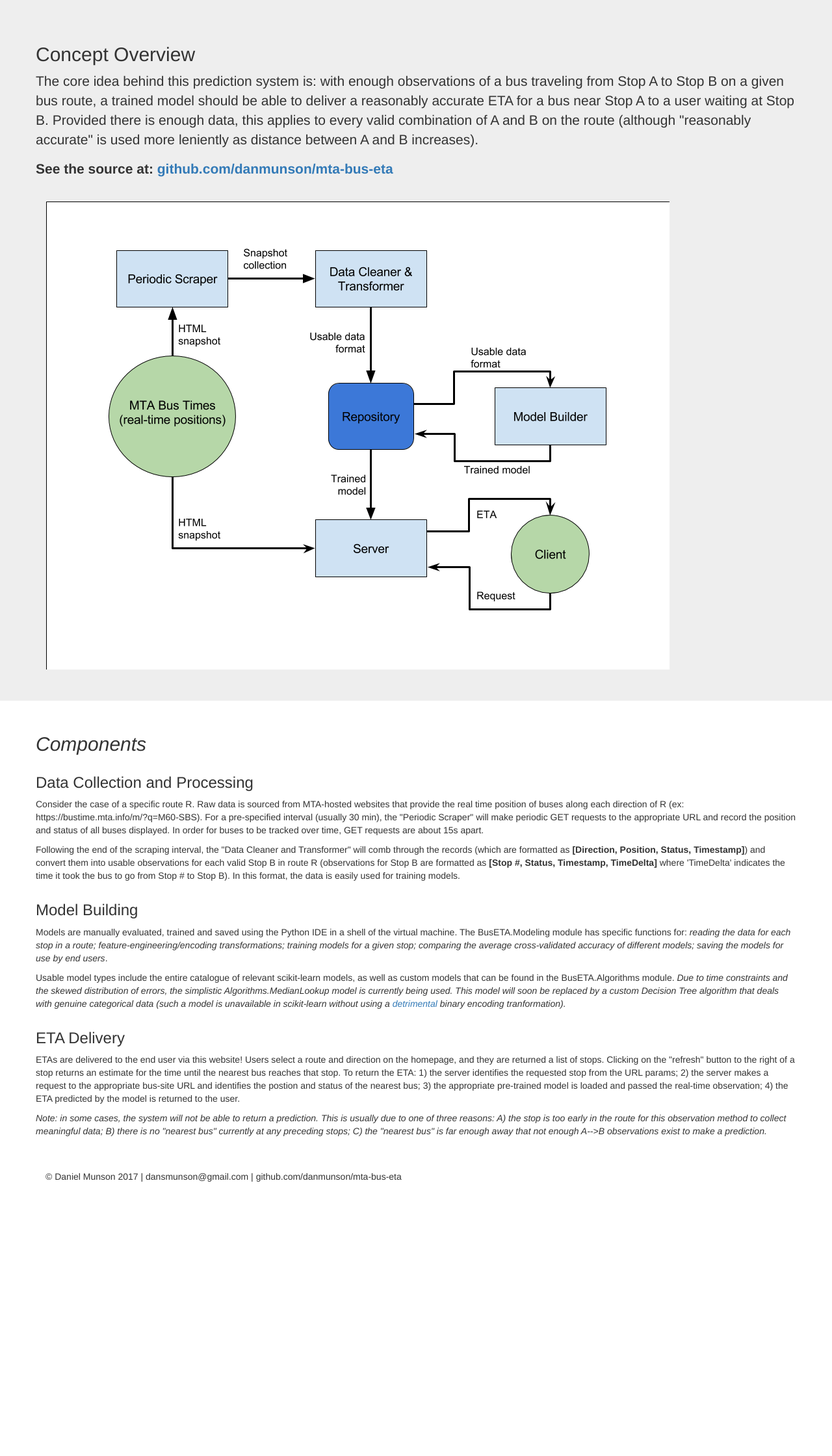
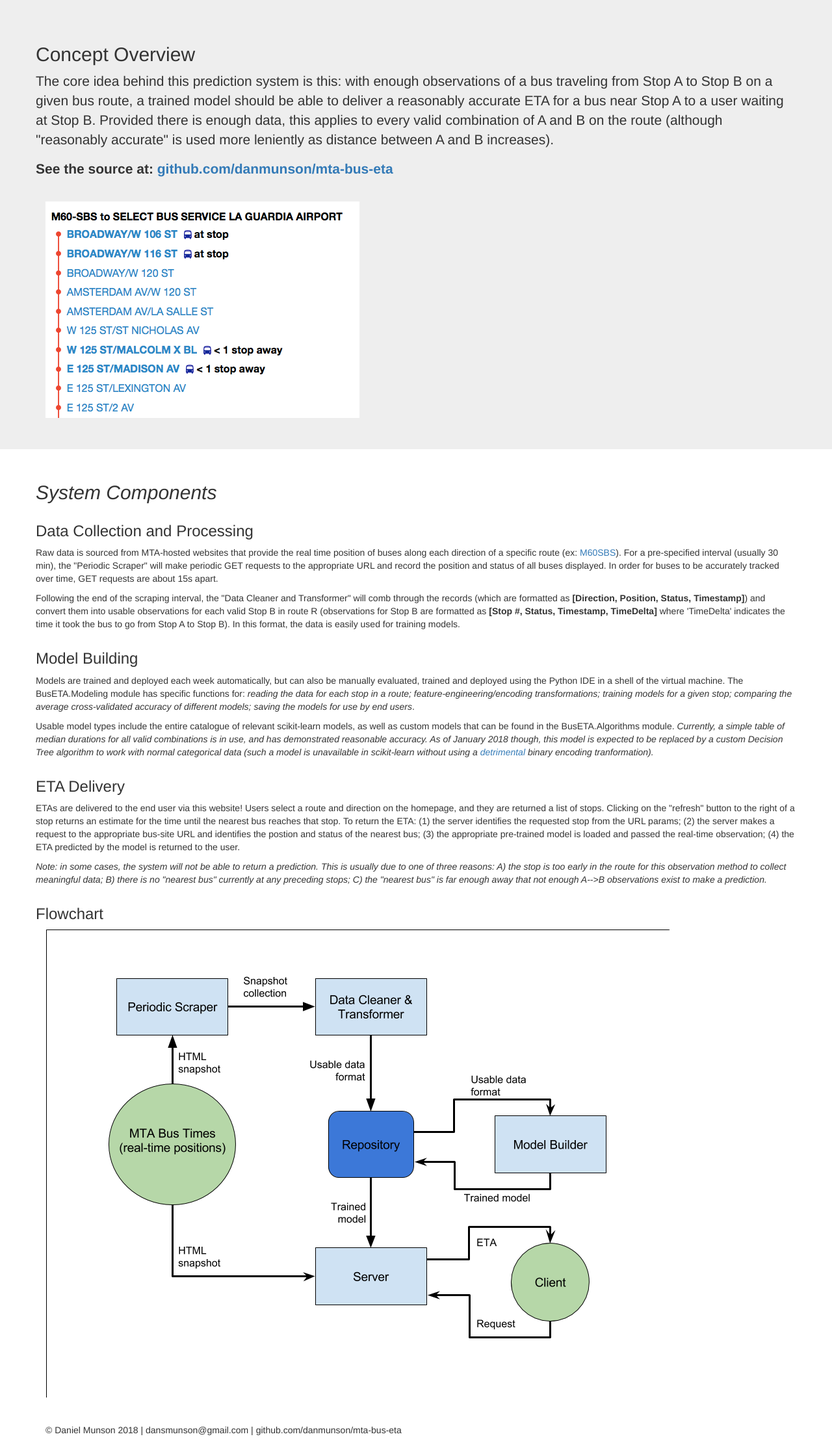
Before and after one commit to danmunson/mta-bus-eta, a Flask app: page /about in a window 1280 px wide. Shown: the part 51-2291 px from the top of the page at 65% size. Before the commit the page ends 1869 px from the top, so only its background shows below. Run offline with Flask 2, Linux system fonts and the light colour scheme; parts of the project's set-up code (start-up, migrations or seed data) failed here and were passed over; some libraries are stand-ins or nearby versions.

Commit message:
aesthetics and descriptions

```diff
--- a/templates/about.html
+++ b/templates/about.html
@@ -6,7 +6,7 @@
     <head>
         <meta charset="utf-8">
         <meta http-equiv="X-UA-Compatible" content="IE=edge,chrome=1">
-        <title></title>
+        <title>RBT</title>
         <meta name="description" content="">
         <meta name="viewport" content="width=device-width, initial-scale=1">
         <link rel="apple-touch-icon" href="{{ url_for('static', filename='apple-touch-icon.png')}}">
@@ -52,7 +52,7 @@
       <div class="container">
           <div class='row'>
               <h2>Concept Overview</h2>
-              <p>The core idea behind this prediction system is: with enough observations of a bus traveling
+              <p>The core idea behind this prediction system is this: with enough observations of a bus traveling
                 from Stop A to Stop B on a given bus route, a trained model should be able to deliver a reasonably
                 accurate ETA for a bus near Stop A to a user waiting at Stop B. Provided there is enough data, this
                 applies to every valid combination of A and B on the route (although "reasonably accurate" is used
@@ -61,7 +61,7 @@
               <p><b>See the source at: <a href="github.com/danmunson/mta-bus-eta">github.com/danmunson/mta-bus-eta</a></b></p>
               <br>
               <div class="col-md-6">
-                <img src="{{ url_for('static', filename='flowchart.png')}}"/>
+                <img src="{{ url_for('static', filename='m60_screenshot.png')}}"/>
               </div>
           </div>
       </div>
@@ -69,32 +69,32 @@
 
     <div class="container">
       <div class='row'>
-        <h2><i>Components</i></h2>
+        <h2><i>System Components</i></h2>
       </div>
       <div class='row'>
         <h3>Data Collection and Processing</h3>
-        <p>Consider the case of a specific route R. Raw data is sourced from MTA-hosted websites that provide the
-            real time position of buses along each direction of R (ex: https://bustime.mta.info/m/?q=M60-SBS). For a
+        <p>Raw data is sourced from MTA-hosted websites that provide the
+            real time position of buses along each direction of a specific route (ex: <a href="https://bustime.mta.info/m/?q=M60-SBS">M60SBS</a>). For a
             pre-specified interval (usually 30 min), the "Periodic Scraper" will make periodic GET requests to the appropriate URL
-            and record the position and status of all buses displayed. In order for buses to be tracked over time, GET requests
+            and record the position and status of all buses displayed. In order for buses to be accurately tracked over time, GET requests
             are about 15s apart.
             </p><p>
             Following the end of the scraping interval, the "Data Cleaner and Transformer" will comb through the records (which
             are formatted as <b>[Direction, Position, Status, Timestamp]</b>) and convert them into usable observations for each valid
             Stop B in route R (observations for Stop B are formatted as <b>[Stop #, Status, Timestamp, TimeDelta]</b> where 'TimeDelta'
-            indicates the time it took the bus to go from Stop # to Stop B). In this format, the data is easily used for training models.
+            indicates the time it took the bus to go from Stop A to Stop B). In this format, the data is easily used for training models.
         </p>
       </div>
       <div class='row'>
         <h3>Model Building</h3>
-        <p>Models are manually evaluated, trained and saved using the Python IDE in a shell of the virtual machine. The BusETA.Modeling
+        <p>Models are trained and deployed each week automatically, but can also be manually evaluated, trained and deployed using the Python IDE in a shell of the virtual machine. The BusETA.Modeling
             module has specific functions for: <i>reading the data for each stop in a route; feature-engineering/encoding transformations;
             training models for a given stop; comparing the average cross-validated accuracy of different models; saving the models for use by end users</i>.
             </p><p>
             Usable model types include the entire catalogue of relevant scikit-learn models, as well as custom models that can be found
-            in the BusETA.Algorithms module. <i>Due to time constraints and the skewed distribution of errors,
-            the simplistic Algorithms.MedianLookup model is currently being used. This model will soon be replaced by a custom Decision Tree
-            algorithm that deals with genuine categorical data (such a model is unavailable in scikit-learn without using a
+            in the BusETA.Algorithms module. <i>Currently, a simple table of median durations for all valid combinations is in use, and has demonstrated reasonable accuracy.
+            As of January 2018 though, this model is expected to be replaced by a custom Decision Tree
+            algorithm to work with normal categorical data (such a model is unavailable in scikit-learn without using a
             <a href="https://roamanalytics.com/2016/10/28/are-categorical-variables-getting-lost-in-your-random-forests/">detrimental</a> binary encoding tranformation).</i>
         </p>
       </div>
@@ -102,9 +102,9 @@
         <h3>ETA Delivery</h3>
         <p>ETAs are delivered to the end user via this website! Users select a route and direction on the homepage, and they are
             returned a list of stops. Clicking on the "refresh" button to the right of a stop returns an estimate for the time
-            until the nearest bus reaches that stop. To return the ETA: 1) the server identifies the requested stop from the URL params;
-            2) the server makes a request to the appropriate bus-site URL and identifies the postion and status of the nearest bus;
-            3) the appropriate pre-trained model is loaded and passed the real-time observation; 4) the ETA predicted by the model is
+            until the nearest bus reaches that stop. To return the ETA: (1) the server identifies the requested stop from the URL params;
+            (2) the server makes a request to the appropriate bus-site URL and identifies the postion and status of the nearest bus;
+            (3) the appropriate pre-trained model is loaded and passed the real-time observation; (4) the ETA predicted by the model is
             returned to the user.
             </p><p>
             <i>Note: in some cases, the system will not be able to return a prediction. This is usually due to one of three reasons:
@@ -113,10 +113,16 @@
             </i>
         </p>
       </div>
+      <div class='row'>
+        <h3>Flowchart</h3>
+        <div class="col-md-6">
+            <img src="{{ url_for('static', filename='flowchart.png')}}"/>
+        </div>
+      </div>
       <br>
       <br>
       <footer>
-        <p>&copy; Daniel Munson 2017 | dansmunson@gmail.com | github.com/danmunson/mta-bus-eta</p>
+        <p>&copy; Daniel Munson 2018 | dansmunson@gmail.com | github.com/danmunson/mta-bus-eta</p>
       </footer>
     </div> <!-- /container -->        <script src="//ajax.googleapis.com/ajax/libs/jquery/1.11.2/jquery.min.js"></script>
         <script>window.jQuery || document.write('<script src="js/vendor/jquery-1.11.2.min.js"><\/script>')</script>
--- a/templates/index.html
+++ b/templates/index.html
@@ -6,7 +6,7 @@
     <head>
         <meta charset="utf-8">
         <meta http-equiv="X-UA-Compatible" content="IE=edge,chrome=1">
-        <title></title>
+        <title>RBT</title>
         <meta name="description" content="">
         <meta name="viewport" content="width=device-width, initial-scale=1">
         <link rel="apple-touch-icon" href="{{ url_for('static', filename='apple-touch-icon.png')}}">
@@ -83,7 +83,7 @@
       <br>
       <br>
       <footer>
-        <p>&copy; Daniel Munson 2017 | dansmunson@gmail.com | github.com/danmunson/mta-bus-eta</p>
+        <p>&copy; Daniel Munson 2018 | dansmunson@gmail.com | github.com/danmunson/mta-bus-eta</p>
       </footer>
     </div> <!-- /container -->        <script src="//ajax.googleapis.com/ajax/libs/jquery/1.11.2/jquery.min.js"></script>
         <script>window.jQuery || document.write('<script src="js/vendor/jquery-1.11.2.min.js"><\/script>')</script>
--- a/templates/stops.html
+++ b/templates/stops.html
@@ -6,7 +6,7 @@
     <head>
         <meta charset="utf-8">
         <meta http-equiv="X-UA-Compatible" content="IE=edge,chrome=1">
-        <title></title>
+        <title>RBT</title>
         <meta name="description" content="">
         <meta name="viewport" content="width=device-width, initial-scale=1">
         <link rel="apple-touch-icon" href="{{ url_for('static', filename='apple-touch-icon.png')}}">
@@ -67,7 +67,7 @@
         </div>
 
         <div class='row'>
-            <h3>Hit the "Refresh" button to the right of your stop to get an ETA!</h3>
+            <h3>Hit the "Refresh" button to get an ETA for your stop!</h3>
         </div>
         <br>
         <div class="row">
@@ -100,7 +100,7 @@
         </div>
 
       <footer>
-        <p>&copy; Daniel Munson 2017 | dansmunson@gmail.com | github.com/danmunson/mta-bus-eta</p>
+        <p>&copy; Daniel Munson 2018 | dansmunson@gmail.com | github.com/danmunson/mta-bus-eta</p>
       </footer>
     </div> <!-- /container -->        <script src="//ajax.googleapis.com/ajax/libs/jquery/1.11.2/jquery.min.js"></script>
         <script>window.jQuery || document.write('<script src="js/vendor/jquery-1.11.2.min.js"><\/script>')</script>
```
Also changed, not shown: static/m60_screenshot.png (added).
